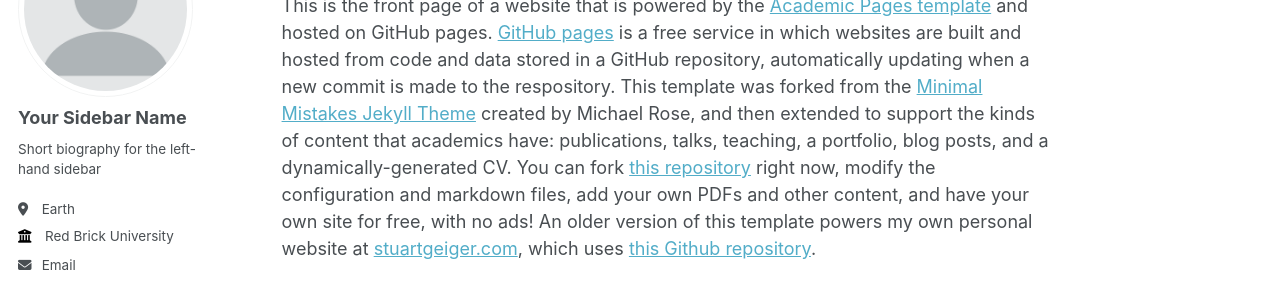
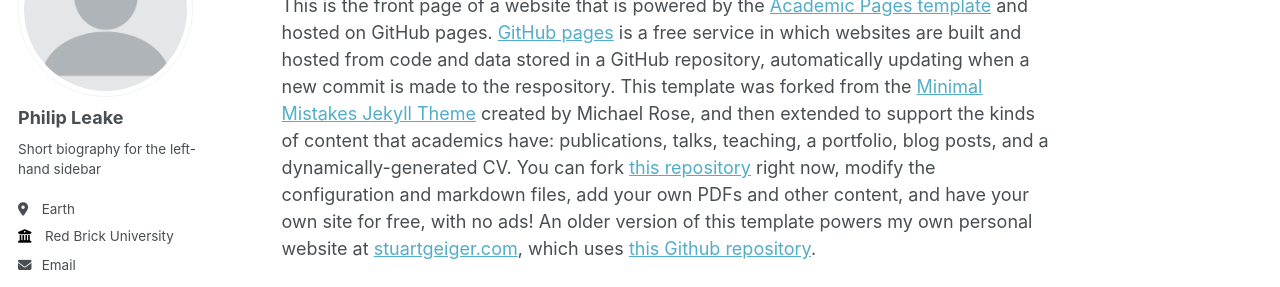
Before and after one commit to philipleake/philipleake.github.io, a Jekyll site: the page built from _pages/about.md, in a window 1280 px wide. Shown: the part 184-471 px from the top of the page. Built offline with Jekyll 4.4.1, drawn with Linux system fonts in a browser that asks for light colours; some web fonts are replaced.

Commit message:
Update _config.yml

```diff
--- a/_config.yml
+++ b/_config.yml
@@ -22,7 +22,7 @@ repository               : "philipleake/philipleake.github.io"
 author:
   # Biographic information
   avatar           : "profile.png"
-  name             : "Your Sidebar Name"
+  name             : "Philip Leake"
   pronouns         : # example: "he/him"
   bio              : "Short biography for the left-hand sidebar"
   location         : "Earth"
```
